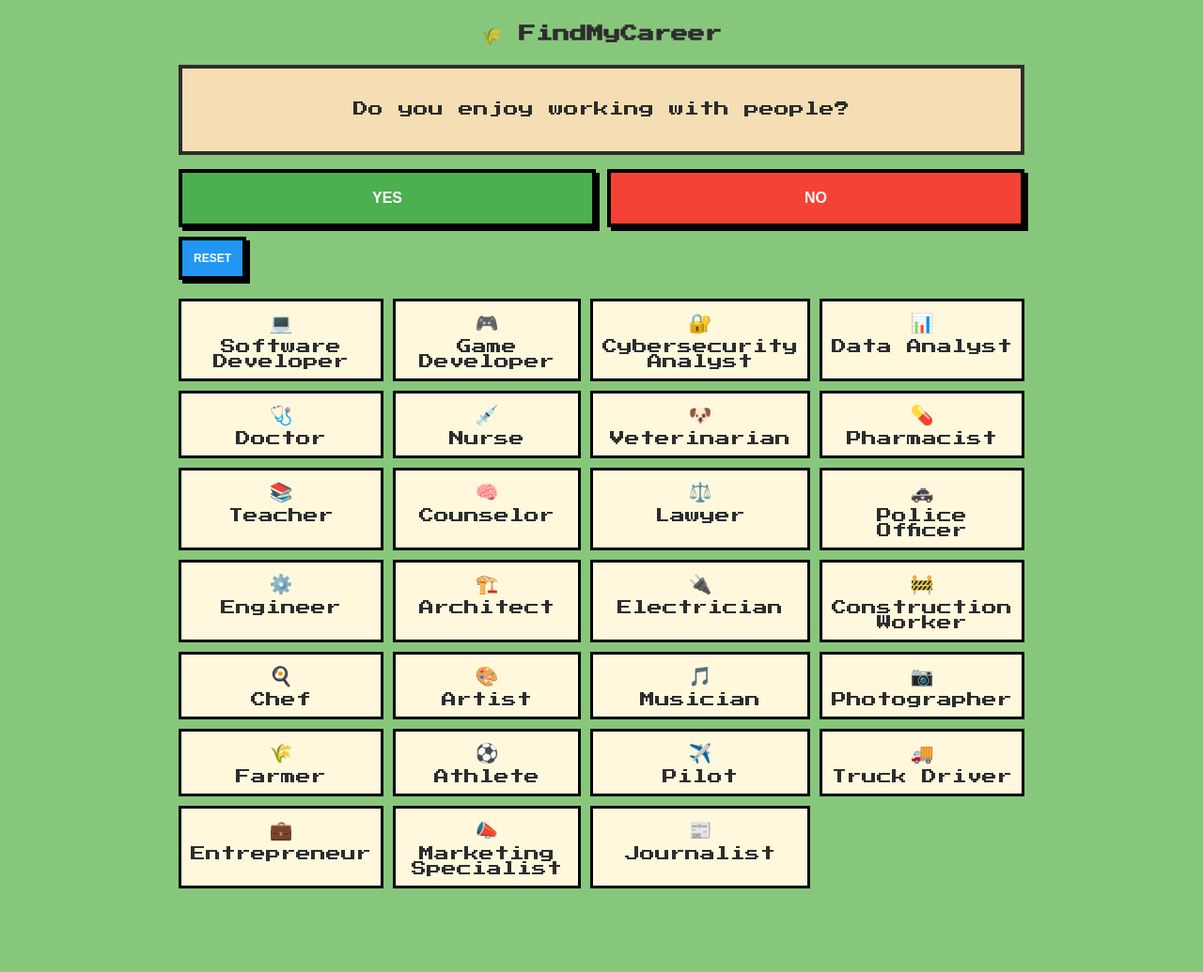
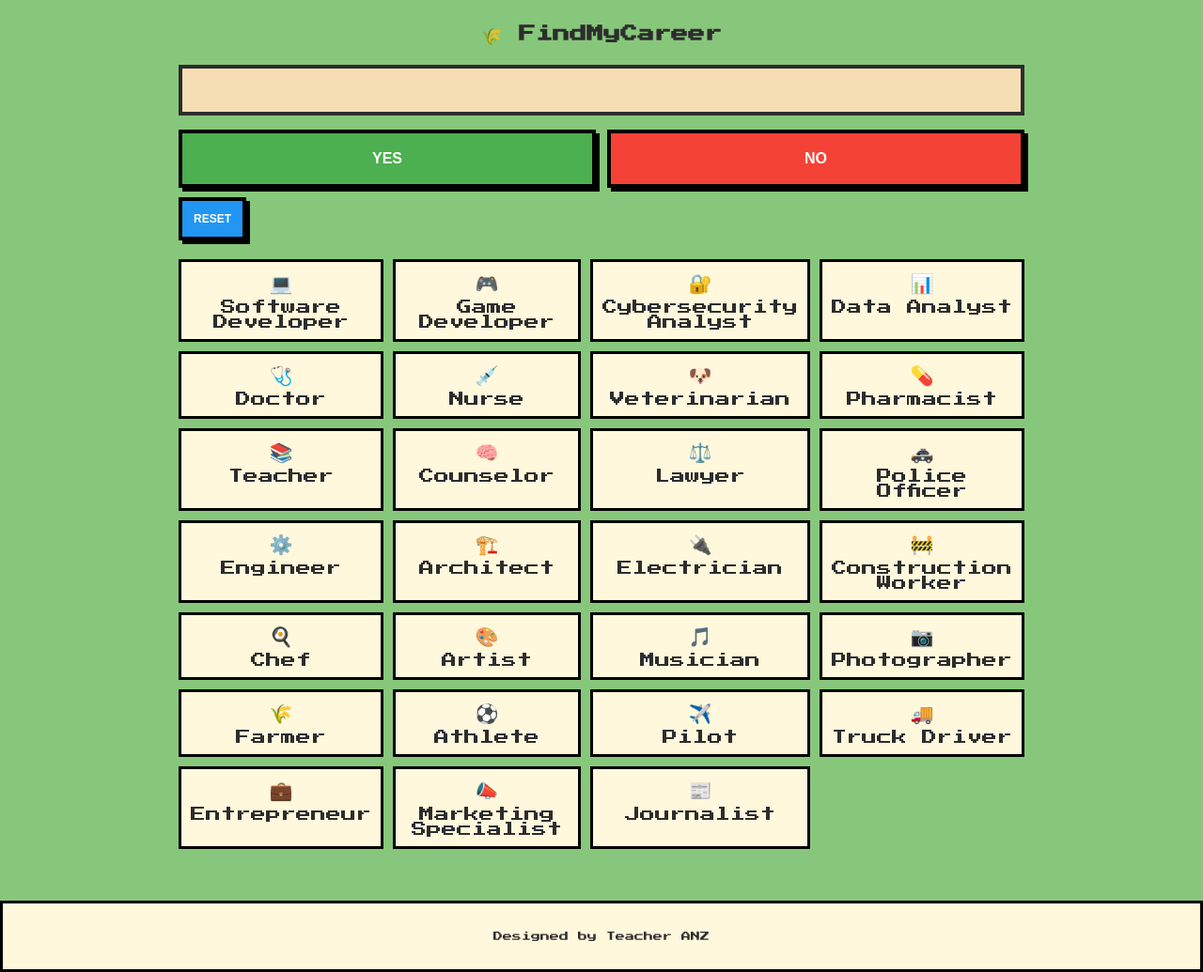
Before and after one commit to jz0n/findmycareer, a Flask app: page / in a window 1280 px wide. Shown: the whole page at 94% size. Before the commit the page ends 946 px from the top, so only its background shows below. Run offline with Flask 3, Linux system fonts and the light colour scheme.

Commit message:
Update Algorithm & Footer

```diff
--- a/app.py
+++ b/app.py
@@ -1,12 +1,25 @@
 from flask import Flask, render_template, request, jsonify
-from careers import careers, questions
+from careers import careers
 
 app = Flask(__name__)
 
+# Question bank (by tag)
+tag_questions = {
+    "people": "Do you enjoy working with people?",
+    "math": "Do you enjoy math and logical thinking?",
+    "creative": "Are you creative?",
+    "outdoor": "Do you like working outdoors?",
+    "science": "Are you interested in science?",
+    "tech": "Do you enjoy technology?"
+}
+
+# Initialize game state
 def new_game():
     return {
         "scores": {c["name"]: 0 for c in careers},
-        "index": 0
+        "index": 0,
+        "last_tag": None,
+        "asked_tags": set()
     }
 
 state = new_game()
@@ -14,7 +27,8 @@
 
 @app.route("/")
 def home():
-    return render_template("index.html", careers=careers, question=questions[0])
+    first_question = "Answer a few questions to find your career!"
+    return render_template("index.html", careers=careers, question=first_question)
 
 
 @app.route("/answer", methods=["POST"])
@@ -22,69 +36,98 @@
     global state
 
     data = request.json
-    choice = data["answer"]
+    choice = data.get("answer")
 
-    if state["index"] >= len(questions):
-        return jsonify({"done": True})
+    # Apply previous answer
+    if state["last_tag"] is not None:
+        tag = state["last_tag"]
 
-    q = questions[state["index"]]
-    tag = q["tag"]
-    weight = q["weight"]
-
-    # Update scores
-    for c in careers:
-        tags = c["tags"]
-
-        if tag in tags:
-            if choice == "yes":
-                state["scores"][c["name"]] += weight * 3
+        for c in careers:
+            if tag in c["tags"]:
+                if choice == "yes":
+                    state["scores"][c["name"]] += 3
+                else:
+                    state["scores"][c["name"]] -= 2
             else:
-                state["scores"][c["name"]] -= weight * 2
-        else:
-            if choice == "yes":
-                state["scores"][c["name"]] -= 1
-
-    state["index"] += 1
+                if choice == "yes":
+                    state["scores"][c["name"]] -= 1
 
     # Sort careers
     sorted_list = sorted(state["scores"].items(), key=lambda x: x[1], reverse=True)
 
-    best_name, best_score = sorted_list[0]
-    second_score = sorted_list[1][1]
+    # 🎯 STOP: clear winner
+    if len(sorted_list) > 1:
+        gap = sorted_list[0][1] - sorted_list[1][1]
+        if gap >= 8:
+            best_name = sorted_list[0][0]
+            best_career = next(c for c in careers if c["name"] == best_name)
 
-    # 🎯 EARLY STOP CONDITION
-    score_gap = best_score - second_score
+            return jsonify({
+                "done": True,
+                "career": best_career
+            })
 
-    # If one career is clearly ahead → stop early
-    if score_gap >= 8 or state["index"] >= len(questions):
-
-        total_possible = sum(q["weight"] * 3 for q in questions)
-        confidence = int((best_score / total_possible) * 100)
-
+    # 🎯 STOP: max questions
+    if state["index"] >= 10:
+        best_name = sorted_list[0][0]
         best_career = next(c for c in careers if c["name"] == best_name)
-        best_career["match"] = max(0, confidence)
 
         return jsonify({
             "done": True,
             "career": best_career
         })
 
-    # Continue asking questions
+    # 🎯 Choose best next tag (adaptive)
+    tag_counts = {}
+
+    for c in careers:
+        for tag in c["tags"]:
+            if tag not in state["asked_tags"]:
+                tag_counts[tag] = tag_counts.get(tag, 0) + 1
+
+    # If no tags left → stop
+    if not tag_counts:
+        best_name = sorted_list[0][0]
+        best_career = next(c for c in careers if c["name"] == best_name)
+
+        return jsonify({
+            "done": True,
+            "career": best_career
+        })
+
+    # Pick tag that best splits careers
+    total = len(careers)
+    best_tag = None
+    best_diff = float("inf")
+
+    for tag, count in tag_counts.items():
+        diff = abs((total / 2) - count)
+        if diff < best_diff:
+            best_diff = diff
+            best_tag = tag
+
+    # Save state
+    state["last_tag"] = best_tag
+    state["asked_tags"].add(best_tag)
+    state["index"] += 1
+
+    # Show top careers visually
     top_names = [c[0] for c in sorted_list[:10]]
-    filtered = [c for c in careers if c["name"] in top_names]
+    visible = [c for c in careers if c["name"] in top_names]
 
     return jsonify({
         "done": False,
-        "careers": filtered,
-        "question": questions[state["index"]]["question"]
+        "careers": visible,
+        "question": tag_questions.get(best_tag, "Do you enjoy this type of work?")
     })
+
 
 @app.route("/reset")
 def reset():
     global state
     state = new_game()
-    return jsonify({"ok": True})
+    return jsonify({"status": "reset"})
 
 
 if __name__ == "__main__":
-    app.run(host="0.0.0.0", port=10000)
+    app.run(debug=True)
--- a/careers.py
+++ b/careers.py
@@ -33,23 +33,3 @@
     {"name": "Marketing Specialist", "tags": ["creative", "people"], "desc": "Promote products.", "icon": "📣"},
     {"name": "Journalist", "tags": ["creative", "people"], "desc": "Report news.", "icon": "📰"},
 ]
-
-questions = [
-    {"question": "Do you enjoy working with people?", "tag": "people", "weight": 3},
-    {"question": "Do you like helping others solve problems?", "tag": "people", "weight": 2},
-
-    {"question": "Do you enjoy math and logical thinking?", "tag": "math", "weight": 3},
-    {"question": "Do you like solving puzzles or coding?", "tag": "tech", "weight": 3},
-
-    {"question": "Are you creative and enjoy making things?", "tag": "creative", "weight": 3},
-    {"question": "Do you enjoy drawing, music, or design?", "tag": "creative", "weight": 2},
-
-    {"question": "Do you like working outdoors?", "tag": "outdoor", "weight": 3},
-    {"question": "Do you prefer hands-on physical work?", "tag": "outdoor", "weight": 2},
-
-    {"question": "Are you interested in science or biology?", "tag": "science", "weight": 3},
-    {"question": "Do you enjoy experiments or research?", "tag": "science", "weight": 2},
-
-    {"question": "Do you like using computers and technology?", "tag": "tech", "weight": 3},
-    {"question": "Do you enjoy building or fixing things?", "tag": "math", "weight": 2},
-]
--- a/static/style.css
+++ b/static/style.css
@@ -111,6 +111,18 @@
     margin: 10px 0;
 }
 
+.footer {
+    text-align: center;
+    margin-top: 40px;
+    padding: 20px;
+
+    font-size: 10px;
+
+    background: #fff8dc;
+    border: 3px solid black;
+    box-shadow: 4px 4px 0 black;
+}
+
 /* 📱 MOBILE OPTIMIZATION */
 @media (max-width: 600px) {
 
--- a/templates/index.html
+++ b/templates/index.html
@@ -86,6 +86,8 @@
     fetch('/reset').then(() => location.reload());
 }
 </script>
-
+<div class="footer">
+    <p>Designed by Teacher ANZ</p>
+</div>
 </body>
 </html>
```
